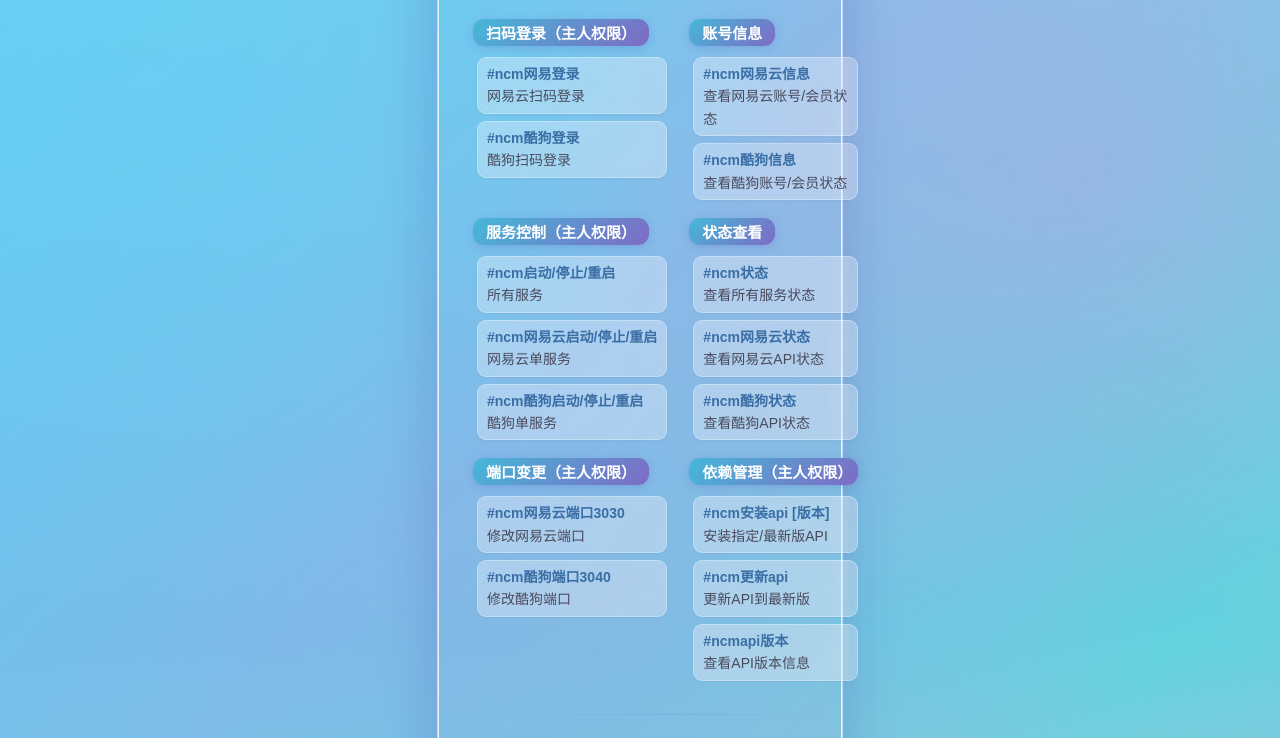
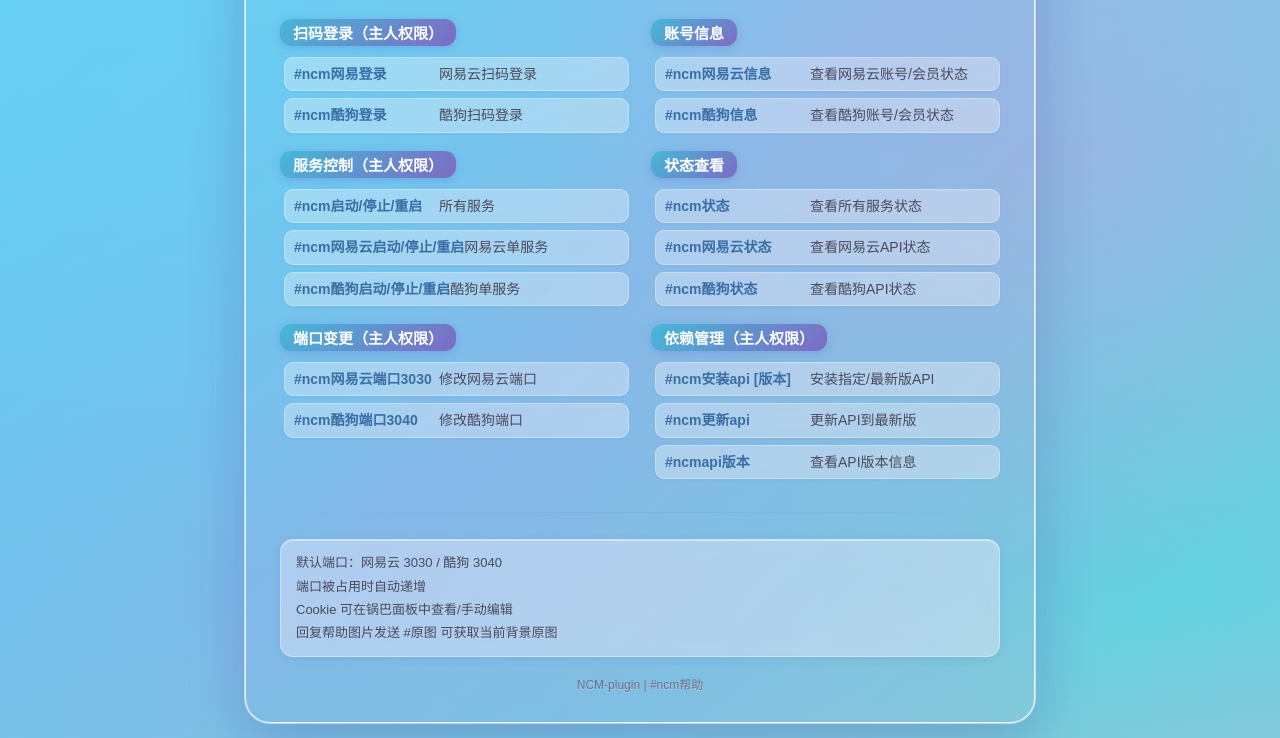
Before and after one commit to sarsxe/NCM-plugin, a website: page data/html/help/help.html in a window 1280 px wide. Shown: the part 118-856 px from the top of the page. Drawn offline with Linux system fonts and the light colour scheme.

Commit message:
🖼️ 背景图渲染兼容格式与布局优化 v1.1.4514 啦~jpg 搬家新目录还迎来了 png 新伙伴哒(◕‿◕✿) 帮助和文字卡片页面布局也顺手调整得更顺眼哦~今天整理完图片心情超好，去楼下买杯冰可乐奖励自己啦(｡♥‿♥｡)🥤✨

```diff
--- a/data/html/help/help.html
+++ b/data/html/help/help.html
@@ -35,8 +35,8 @@
 }
 
 /* 根据背景图实际比例自适应：通过 CSS 变量 --bg-ratio 动态计算容器尺寸 */
-body:not(.landscape) { min-width: 836px; min-height: calc(836px / var(--bg-ratio, 0.5625)); }
-body.landscape { min-width: 1276px; min-height: calc(1276px / var(--bg-ratio, 1.7778)); }
+body:not(.landscape) { min-width: 836px; min-height: 1408px; }
+body.landscape { min-width: 1276px; min-height: 693px; }
 
 /* 背景层：{{backdrop}} 由插件注入 PNG base64 / 本地图片路径；
    留空时多层渐变自动兜底。absolute 随页面铺满，避免整页截图露白。 */
@@ -52,7 +52,7 @@
     radial-gradient(ellipse 60% 50% at 50% 50%, rgba(150, 170, 230, 0.28) 0%, transparent 65%),
     linear-gradient(135deg, rgba(86, 204, 242, 0.5) 0%, rgba(179, 157, 219, 0.4) 38%, rgba(102, 217, 197, 0.45) 70%, rgba(245, 169, 200, 0.5) 100%);
   background-color: #56ccf2;
-  background-size: contain;
+  background-size: cover;
   background-position: center;
   background-repeat: no-repeat;
   z-index: -2;
@@ -74,7 +74,7 @@
   background-color: var(--glass-bg);
   border-radius: 26px;
   padding: 31px 35px;
-  max-width: min(792px, calc(100vh * var(--bg-ratio, 0.5625) - 44px));
+  max-width: 792px;
   margin: 0 auto;
   box-shadow: 0 22px 55px var(--glass-shadow), 0 0 0 1px rgba(255, 255, 255, 0.9) inset, 0 0 44px rgba(120, 150, 230, 0.12);
   backdrop-filter: blur(var(--glass-blur));
@@ -90,7 +90,7 @@
 }
 
 body.landscape .card {
-  max-width: min(1232px, calc(100vh * var(--bg-ratio, 1.7778) - 44px));
+  max-width: 1232px;
   grid-template-columns: repeat(3, 1fr);
 }
 
--- a/package.json
+++ b/package.json
@@ -1,6 +1,6 @@
 {
   "name": "ncmapi-plugin",
-  "version": "1.145.14",
+  "version": "1.1.4514",
   "description": "NCM-plugin: DualMusic·API for Yunzai-Bot",
   "type": "module",
   "main": "index.js",
```
Also changed, not shown: data/html/text-card/text-card.html (+5 -5 lines), data/html/bg/01.jpg (renamed from data/img/bg/01.jpg), data/html/bg/02.jpg (renamed from data/img/bg/02.jpg), data/html/bg/03.jpg (renamed from data/img/bg/03.jpg), data/html/bg/04.jpg (renamed from data/img/bg/04.jpg), data/html/bg/05.jpg (renamed from data/img/bg/05.jpg), data/html/bg/06.jpg (renamed from data/img/bg/06.jpg), data/html/bg/07.jpg (renamed from data/img/bg/07.jpg), 3 other files.
